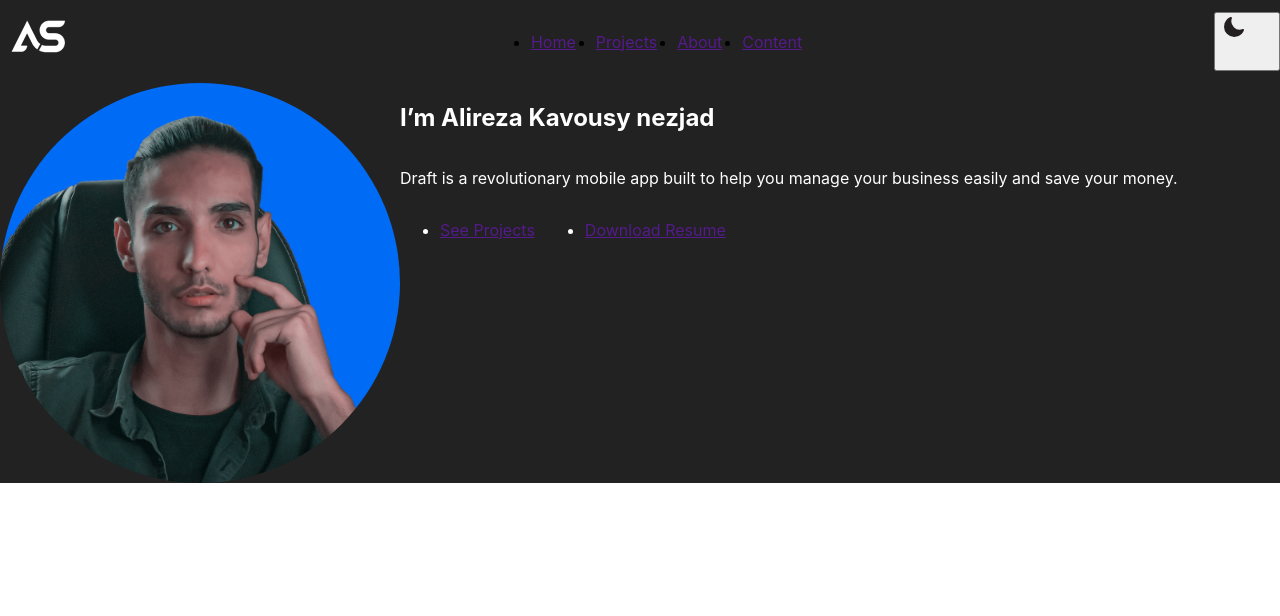
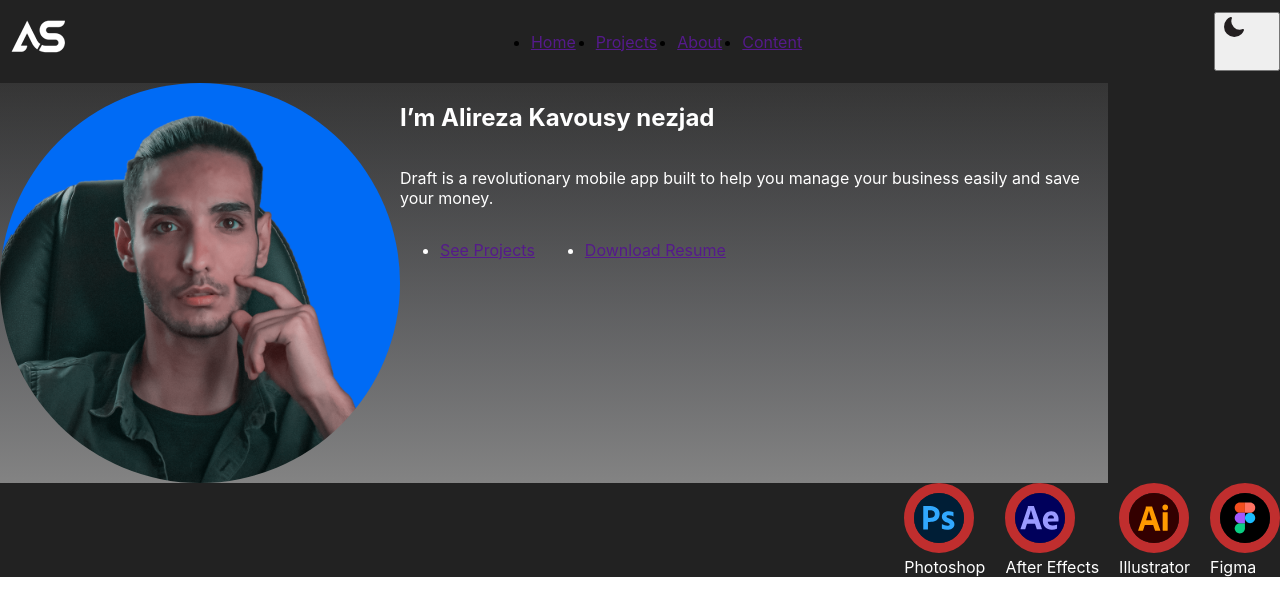
Before and after one commit to hadsome-Droid/portfolio-15-project, a React app: page / in a window 1280 px wide. Shown: the top 616 px of the page. Built offline with nearby package versions, Linux system fonts and the light colour scheme.

Commit message:
create section Skills

```diff
--- a/src/App.tsx
+++ b/src/App.tsx
@@ -3,12 +3,14 @@ import styled from 'styled-components';
 import {Icon} from "./components/icon/Icon";
 import {Header} from "./layout/header/Header";
 import {Main} from "./layout/sections/main/Main";
+import {Skills} from "./layout/sections/skills/Skills";
 
 function App() {
     return (
         <StyledApp>
             <Header/>
             <Main/>
+            <Skills/>
         </StyledApp>
     );
 }
--- a/src/components/FlexWrapper.tsx
+++ b/src/components/FlexWrapper.tsx
@@ -5,6 +5,7 @@ type FlexWrapperPropsType = {
     wrap?: string
     content?: string
     items?: string
+    gap?: string
 }
 
 export const FlexWrapper = styled.div<FlexWrapperPropsType>`
@@ -13,4 +14,5 @@ export const FlexWrapper = styled.div<FlexWrapperPropsType>`
   flex-wrap: ${props => props.wrap || 'nowrap'};
   justify-content: ${props => props.content || 'flex-start'};
   align-items: ${props => props.items || 'stretch'};
+  gap: ${props => props.gap || '0'};
 `
--- a/src/components/icon/Icon.tsx
+++ b/src/components/icon/Icon.tsx
@@ -7,12 +7,14 @@ type IconPropsType = {
     width?: string
     height?: string
     viewBox?: string
-    fill?: string
+    // fill?: string
+    preserveAspectRatio?: string
 }
 export const Icon = (props: IconPropsType) => {
     return (
-        <svg width={props.width || "50"} height={props.height || "50"} viewBox={props.viewBox || "0 0 50 50"}
-             fill="none" xmlns="http://www.w3.org/2000/svg">
+        <svg width={props.width || 50} height={props.height || 50} viewBox={props.viewBox || "0 0 50 50"}
+             fill="none" preserveAspectRatio={props.preserveAspectRatio || 'none'}
+             xmlns="http://www.w3.org/2000/svg">
             <use xlinkHref={`${IconItems}#${props.iconId}`}></use>
         </svg>
     );
--- a/src/layout/sections/main/Main.tsx
+++ b/src/layout/sections/main/Main.tsx
@@ -39,6 +39,9 @@ const StyledMain = styled.section`
   background: #222;
 `
 const MainBlock = styled.div`
+  max-height: 507px;
+  max-width: 1108px;
+  background-image: linear-gradient(#4747474D, #838383), linear-gradient(#39393980, #0042FF0D);
   color: #FFF;
 `
 
--- /dev/null
+++ b/src/layout/sections/skills/Skills.tsx
@@ -0,0 +1,53 @@
+import React from 'react';
+import styled from "styled-components";
+import {FlexWrapper} from "../../../components/FlexWrapper";
+import {Icon} from "../../../components/icon/Icon";
+
+export const Skills = () => {
+    return (
+        <StyledSkills>
+            <FlexWrapper content={'end'} gap={'20px'}>
+                <FlexWrapper direction={'column'}>
+                    <SkillIconBox>
+                        <Icon iconId={'Ps'} viewBox={'3 3 27 27'} preserveAspectRatio={'none'}/>
+                    </SkillIconBox>
+                    <SkillName>Photoshop</SkillName>
+                </FlexWrapper>
+                <FlexWrapper direction={'column'}>
+                    <SkillIconBox>
+                        <Icon iconId={'Ae'} viewBox={'3 3 27 27'}/>
+                    </SkillIconBox>
+                    <SkillName>After Effects</SkillName>
+                </FlexWrapper>
+                <FlexWrapper direction={'column'}>
+                    <SkillIconBox>
+                        <Icon iconId={'Ai'} viewBox={'3 3 26 26'}/>
+                    </SkillIconBox>
+                    <SkillName>Illustrator</SkillName>
+                </FlexWrapper>
+                <FlexWrapper direction={'column'}>
+                    <SkillIconBox>
+                        <Icon iconId={'figma'} viewBox={'3 3 26 26'}/>
+                    </SkillIconBox>
+                    <SkillName>Figma</SkillName>
+                </FlexWrapper>
+            </FlexWrapper>
+        </StyledSkills>
+    );
+};
+
+const StyledSkills = styled.section`
+  background: #222;
+  color: white;
+`
+const SkillIconBox = styled.div`
+
+
+  svg {
+    border: 10px solid #c02e2e;
+    border-radius: 50%;
+  }
+`
+const SkillName = styled.span`
+
+`
```
